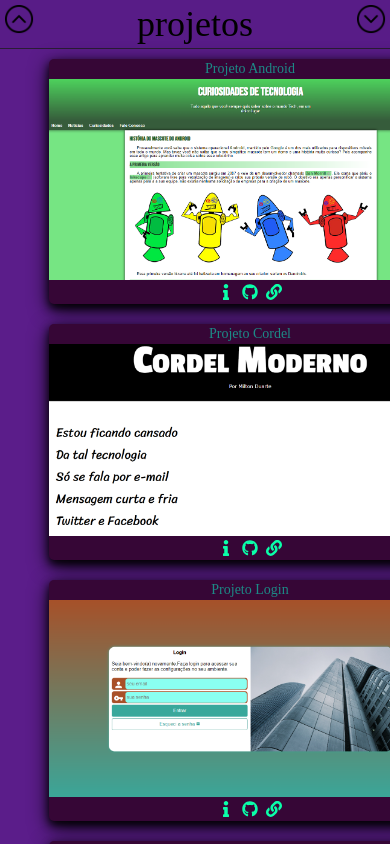
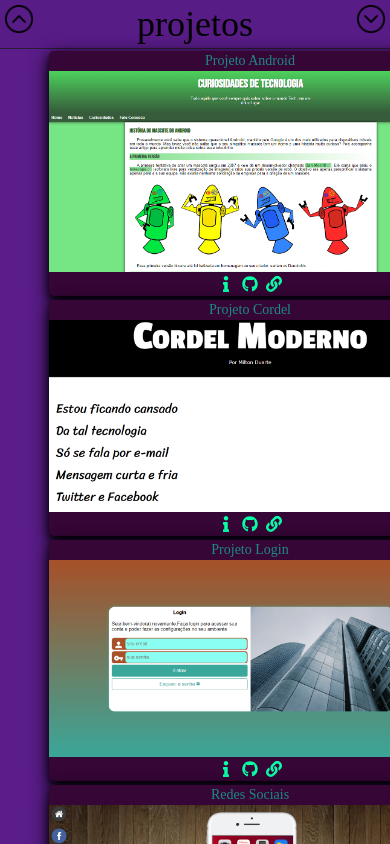
Before and after one commit to matheusmendesds/portfolio, a Next.js app: page /ProjectsPage/ProjectsPage in a window 390 px wide. Shown: the top 844 px of the page. Built offline with nearby package versions, Linux system fonts and the light colour scheme; a web font is replaced by a local one.

Commit message:
att tela celular

```diff
--- a/src/components/CardProjects/CardProjects.module.css
+++ b/src/components/CardProjects/CardProjects.module.css
@@ -7,6 +7,12 @@
     padding: 10px;
 
 }
+
+@media screen and (min-width: 250px) and (max-width:499px) {
+  .card {
+     padding: 2px;
+   }
+ }
 
 
 
```
